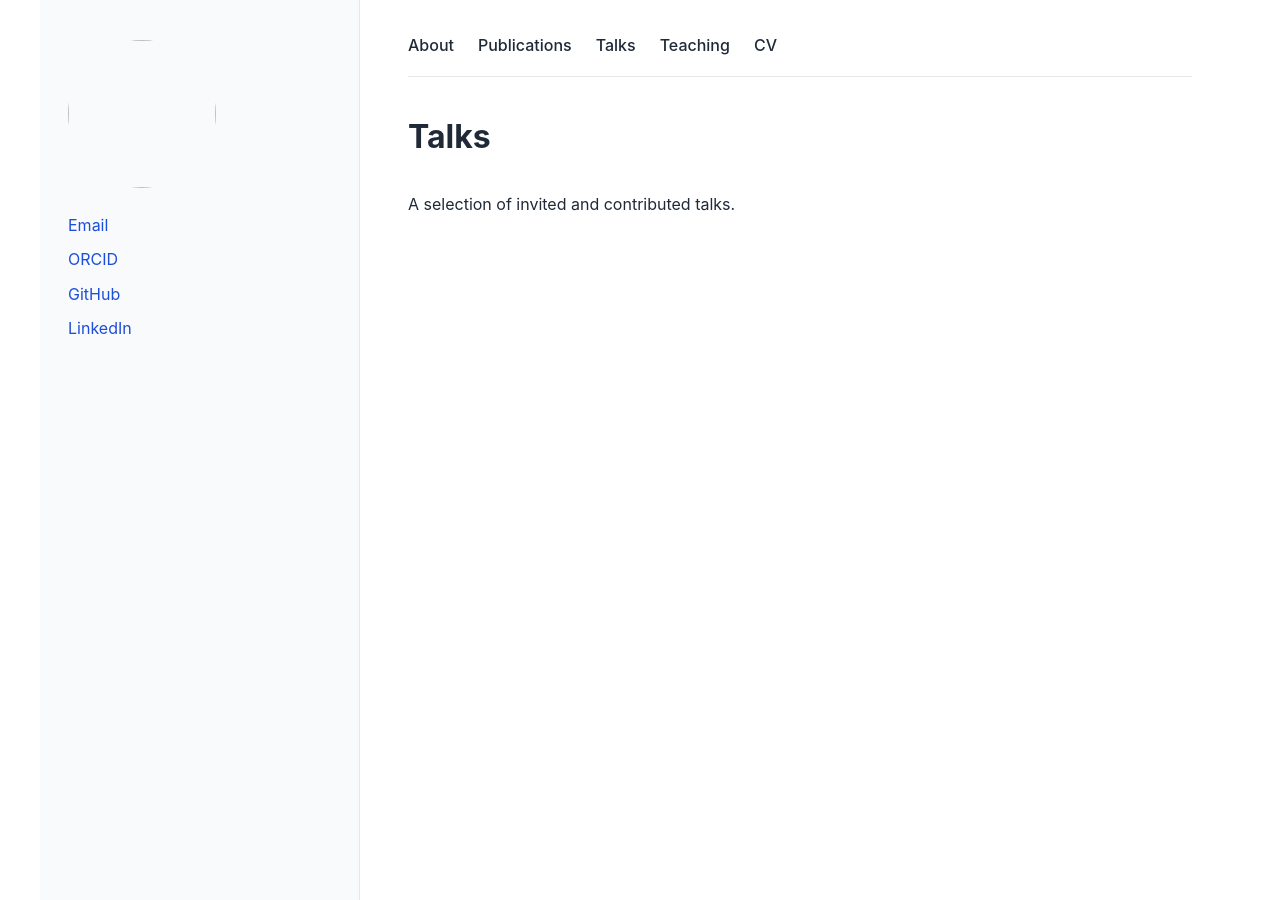
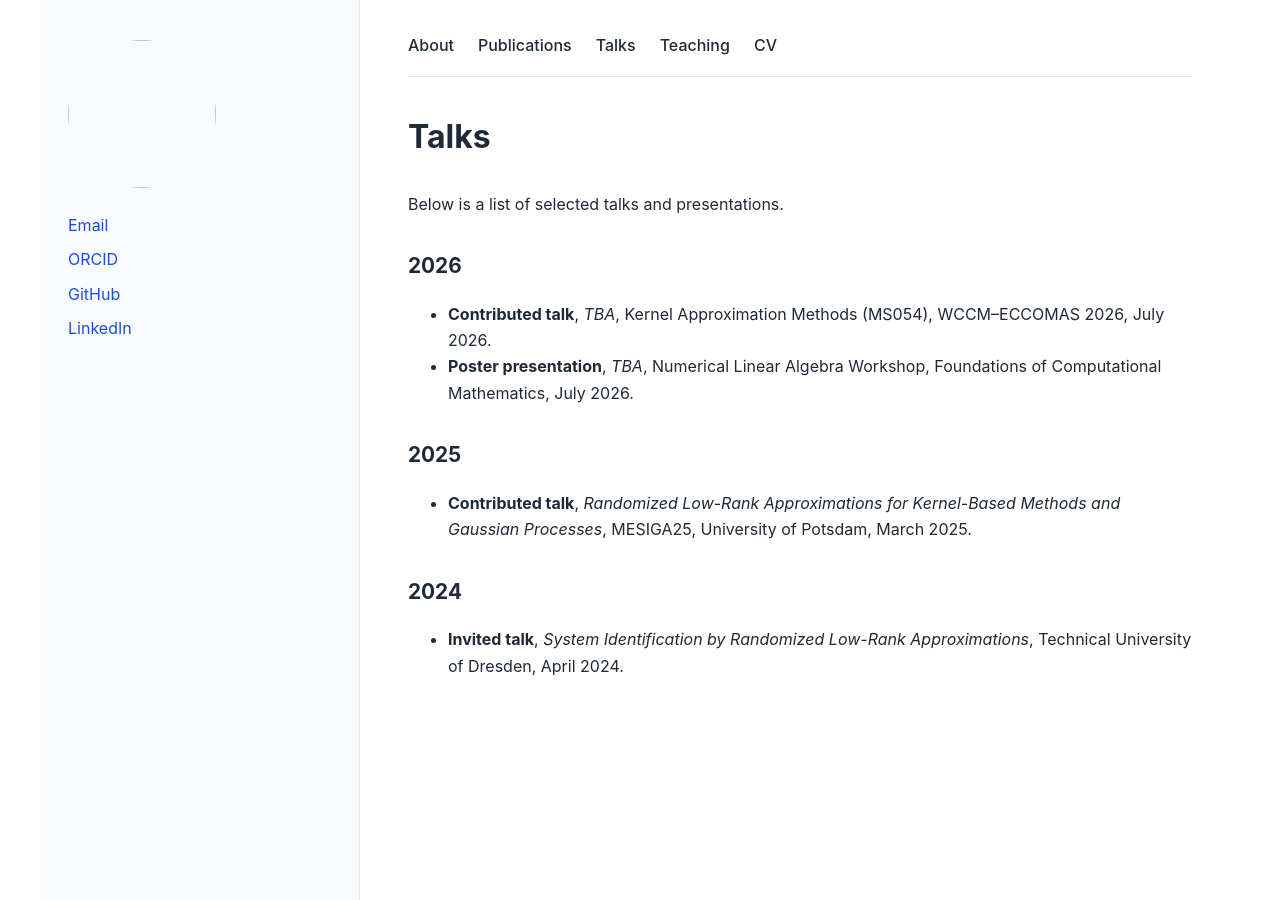
Before and after one commit to LouiseSchaub/louiseschaub.github.io, a Jekyll site: the page built from _pages/talks.md, in a window 1280 px wide. Built offline with Jekyll 4.4.1, drawn with Linux system fonts in a browser that asks for light colours.

Commit message:
Update talks.md

```diff
--- a/_pages/talks.md
+++ b/_pages/talks.md
@@ -5,4 +5,17 @@ permalink: /talks/
 collection_name: talks
 ---
 
-A selection of invited and contributed talks.
+Below is a list of selected talks and presentations.
+
+## 2026
+
+- **Contributed talk**, *TBA*, Kernel Approximation Methods (MS054), WCCM–ECCOMAS 2026, July 2026.
+- **Poster presentation**, *TBA*, Numerical Linear Algebra Workshop, Foundations of Computational Mathematics, July 2026.
+
+## 2025
+
+- **Contributed talk**, *Randomized Low-Rank Approximations for Kernel-Based Methods and Gaussian Processes*, MESIGA25, University of Potsdam, March 2025.
+
+## 2024
+
+- **Invited talk**, *System Identification by Randomized Low-Rank Approximations*, Technical University of Dresden, April 2024.
```
